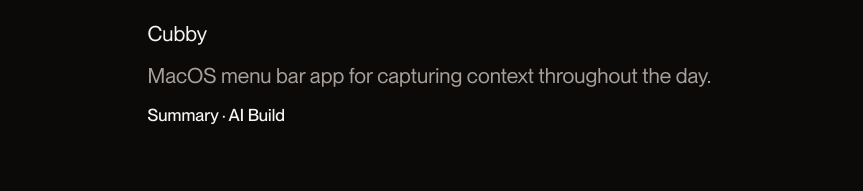
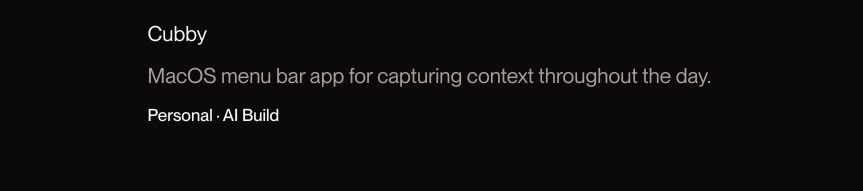
Before and after one commit to GrahamBunt/portfolio, a Next.js app: page / in a window 1280 px wide. Shown: the part 2015-2206 px from the top of the page, without its empty margins (417-1280 px from the left). Built offline with nearby package versions, Linux system fonts and the light colour scheme.

Commit message:
Label Cubby as Personal instead of Summary

```diff
--- a/src/content/work.ts
+++ b/src/content/work.ts
@@ -464,8 +464,8 @@ export const otherWork: WorkItem[] = [
     upNextImage: "/work/cubby/up-next.svg",
     heroImage: "/work/cubby/hero.svg",
     summary: "MacOS menu bar app for capturing context throughout the day.",
-    cardMeta: "Summary · AI Build",
-    caseStudyMeta: "Summary · AI Build",
+    cardMeta: "Personal · AI Build",
+    caseStudyMeta: "Personal · AI Build",
     overview: {
       items: [
         { label: "Type", value: "Personal project" },
```
